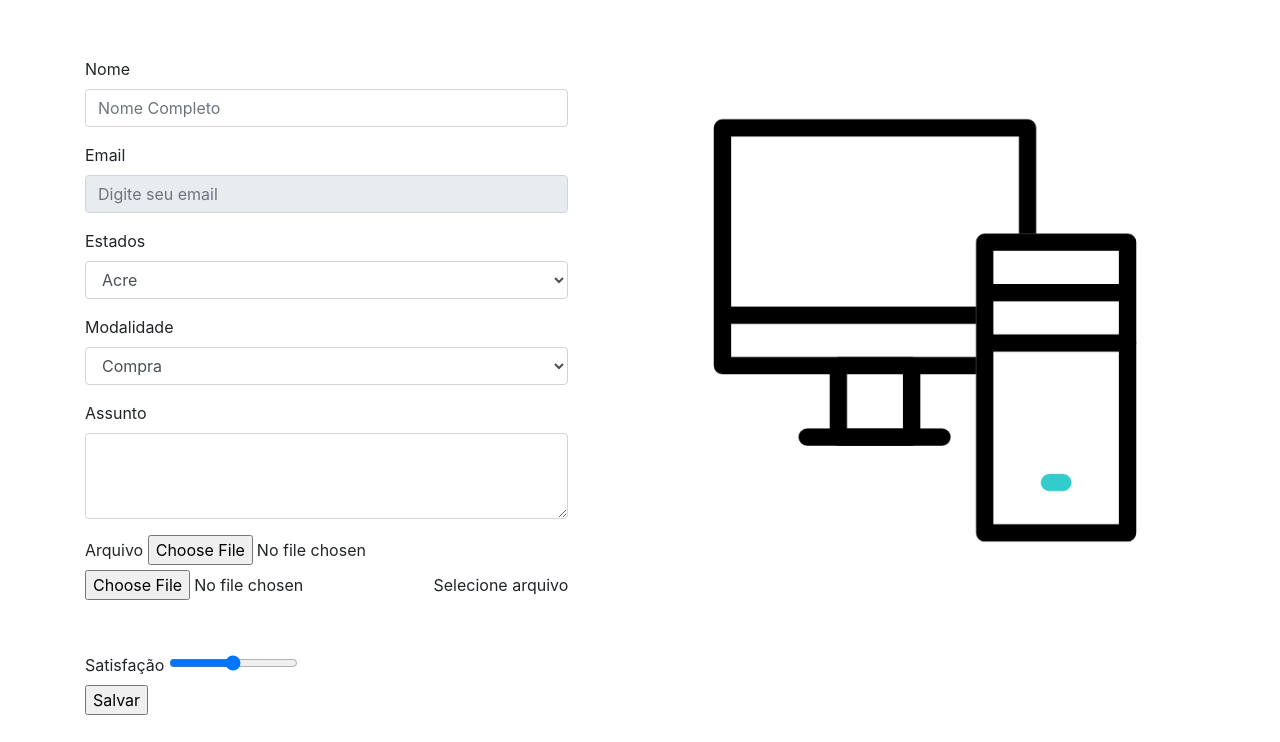
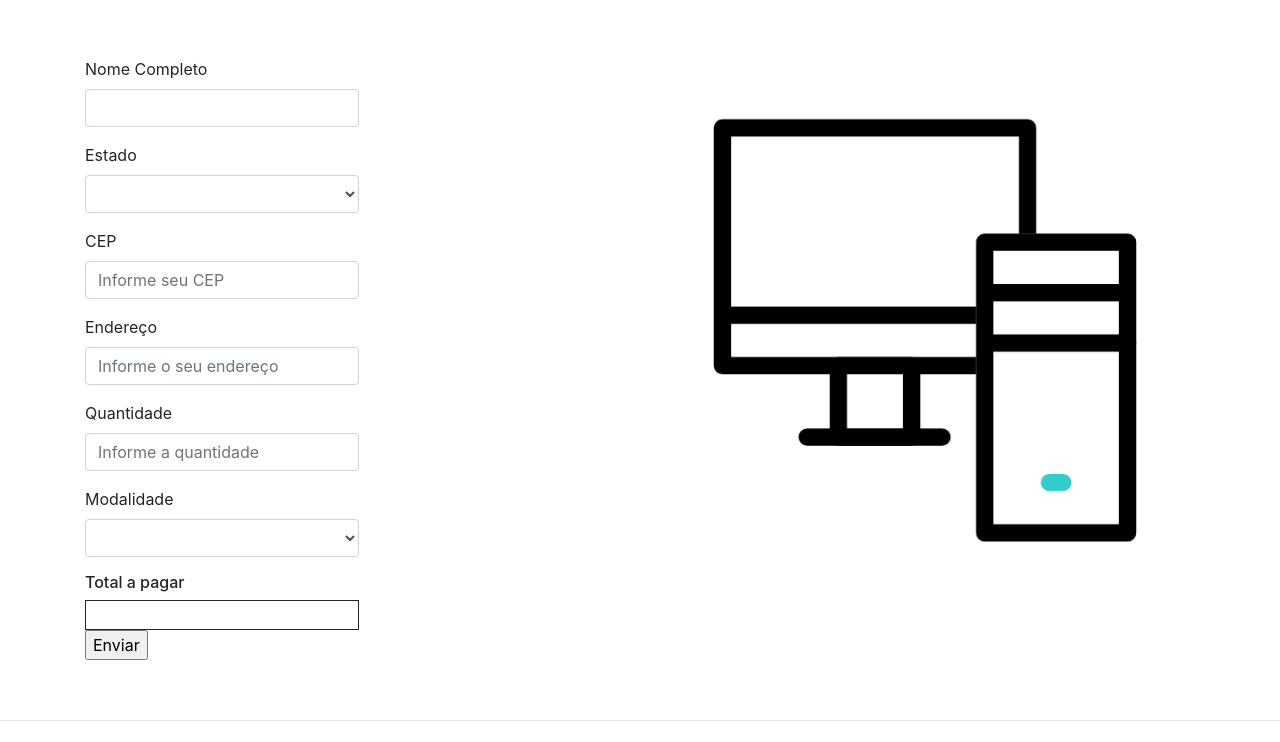
Before and after one commit to ruannelias/Lab_T, a plain HTML site: page orçamento.html in a window 1280 px wide. Shown: the part 483-1225 px from the top of the page. Drawn offline with nearby package versions, Linux system fonts and the light colour scheme.

Commit message:
mudança no formulario

```diff
--- a/css/estilo.css
+++ b/css/estilo.css
@@ -2,10 +2,15 @@
 	background: #3d07ff;
 	color: white;
 }
-
 .caixa {
 	padding: 60px 0;
 	border-bottom: 1px solid #e5e5e5;
+}
+.final {
+	border-color: black;
+	border: 1px;
+	border-style:solid;
+	height: 30px;
 }
 
 footer p a {
--- /dev/null
+++ b/js/orçamento.js
@@ -0,0 +1,40 @@
+// // const corpo = document.querySelector('body')
+// mostrar o valor há pagar
+let capturando = "";
+function capturar () {
+    // let produtoA = 20
+    // let produtoB = 30
+    // let produtoC = 40
+    // let produtoD = 50
+    capturando = document.getElementById('Quantidade').value;
+    if (capturando <= 50) {
+        document.getElementById('valorDigitado').innerHTML = capturando;
+    }else if (capturando > 50 && capturando <= 100 ) {
+        document.getElementById('valorDigitado').innerHTML = capturando - capturando / 100 * 3 ;
+    }else if (capturando > 100 && capturando <= 150 ) {
+        document.getElementById('valorDigitado').innerHTML = capturando - capturando / 100 * 6 ;
+    }else if (capturando > 150 && capturando <= 200 ) {
+        document.getElementById('valorDigitado').innerHTML = capturando - capturando / 100 * 9 ;
+    }else if (capturando > 200 && capturando <= 250 ) {
+        document.getElementById('valorDigitado').innerHTML = capturando - capturando / 100 * 12 ;
+    }else if (capturando > 250 && capturando <= 300 ) {
+        document.getElementById('valorDigitado').innerHTML = capturando - capturando / 100 * 15 ;
+    }else if (capturando > 300 && capturando <= 350 ) {
+        document.getElementById('valorDigitado').innerHTML = capturando - capturando / 100 * 18 ;
+    }else if (capturando > 350 && capturando <= 400 ) {
+        document.getElementById('valorDigitado').innerHTML = capturando - capturando / 100 * 21 ;
+    }else if (capturando > 400 ) {
+        document.getElementById('valorDigitado').innerHTML = capturando - capturando / 100 * 24 ;
+        }
+}
+// impedir o minimo de aluguel
+let quantidade = "";
+let modalidade = "";
+function minimo () {
+    quantidade = document.getElementById('Quantidade').value
+    modalidade = document.getElementById('modalidade').value
+    if (quantidade < 10 && modalidade == 'Aluguel') {
+
+        alert("A quantidade minima para alugar é de 10 unidades")
+    }
+}
--- a/orçamento.html
+++ b/orçamento.html
@@ -99,19 +99,14 @@
 
               <!-- caixas de texto -->
               <div class="form-group">
-                  <label for="usuario">Nome</label>
-                  <input class="form-control" type="text" id="usuario" placeholder="Nome Completo">
+                  <label for="usuario">Nome Completo</label>
+                  <input class="form-control" type="text" id="usuario">
               </div>
-
-              <div class="form-group">
-                  <label for="email">Email</label>
-                  <input class="form-control" type="email" id="email" placeholder="Digite seu email" readonly>
-              </div>
-
               <!-- select -->
               <div class="form-group">
-                  <label for="estados">Estados</label>
-                  <select class="form-control" id="estados">
+                  <label for="estados">Estado</label>
+                  <select class="form-control" id="estados" onclick="minimo()">
+                      <option>     </option>
                       <option>Acre</option>
                       <option>Alagoas</option>
                       <option>Amapá</option>
@@ -142,44 +137,40 @@
                   </select>
               </div>
 
+              <div class="form-group">
+                  <label for="CEP">CEP</label>
+                  <input class="form-control" type="text" id="CEP" placeholder="Informe seu CEP">
+              </div>
+              <div class="form-group">
+                <label for="endereço">Endereço</label>
+                <input class="form-control" type="text" id="Endereço" placeholder="Informe o seu endereço">
+            </div>
+            <div class="form-group">
+              <label for="Quantidade">Quantidade</label>
+              <input class="form-control" type="text" onclick="capturar()" value="" id="Quantidade" placeholder="Informe a quantidade">
+
+
+            </div>
               <!-- select -->
               <div class="form-group">
                 <label for="modalidade">Modalidade</label>
-                <select class="form-control" id="estados">
+                <select class="form-control" id="modalidade">
+                    <option>      </option>
                     <option>Compra</option>
                     <option>Aluguel</option>
                 </select>
             </div>
-
-              <!-- textarea -->
-              <div class="form-group">
-                  <label for="mensagem">Assunto</label>
-                  <textarea class="form-control" id="mensagem" rows="3"></textarea>
-              </div>
-
-              <!-- file input -->
-              <div>
-                  <label for="arquivo">Arquivo</label>
-                  <input type="file" id="arquivo">
-              </div>
-
-
-              <!-- custom file input -->
-              <div>
-                  <input type="file" id="arquivo">
-                  <label>Selecione arquivo</label>
-              </div>
-              <br><br>
-
-              <!-- range -->
-              <div>
+            <h6> Total a pagar</h6>
+           <div class="final"><p id="valorDigitado"> </p></div>
+            <!-- range -->
+              <!-- <div>
                   <label id="range">Satisfação</label>
                   <input type="range"
                   id="range" min="1" max="5">
-              </div>
+              </div> -->
 
               <!-- button -->
-              <input type="submit" value="Salvar">
+              <input type="submit" value="Enviar" onclick="minimo()">
 
           </form>
           </div>
@@ -223,6 +214,7 @@
 
     <!-- JavaScript (Opcional) -->
     <!-- jQuery primeiro, depois Popper.js, depois Bootstrap JS -->
+    <script src="js/orçamento.js"> </script>
     <script src="https://code.jquery.com/jquery-3.3.1.slim.min.js" integrity="sha384-q8i/X+965DzO0rT7abK41JStQIAqVgRVzpbzo5smXKp4YfRvH+8abtTE1Pi6jizo" crossorigin="anonymous"></script>
     <script src="https://cdnjs.cloudflare.com/ajax/libs/popper.js/1.14.3/umd/popper.min.js" integrity="sha384-ZMP7rVo3mIykV+2+9J3UJ46jBk0WLaUAdn689aCwoqbBJiSnjAK/l8WvCWPIPm49" crossorigin="anonymous"></script>
     <script src="https://stackpath.bootstrapcdn.com/bootstrap/4.1.3/js/bootstrap.min.js" integrity="sha384-ChfqqxuZUCnJSK3+MXmPNIyE6ZbWh2IMqE241rYiqJxyMiZ6OW/JmZQ5stwEULTy" crossorigin="anonymous"></script>
```
